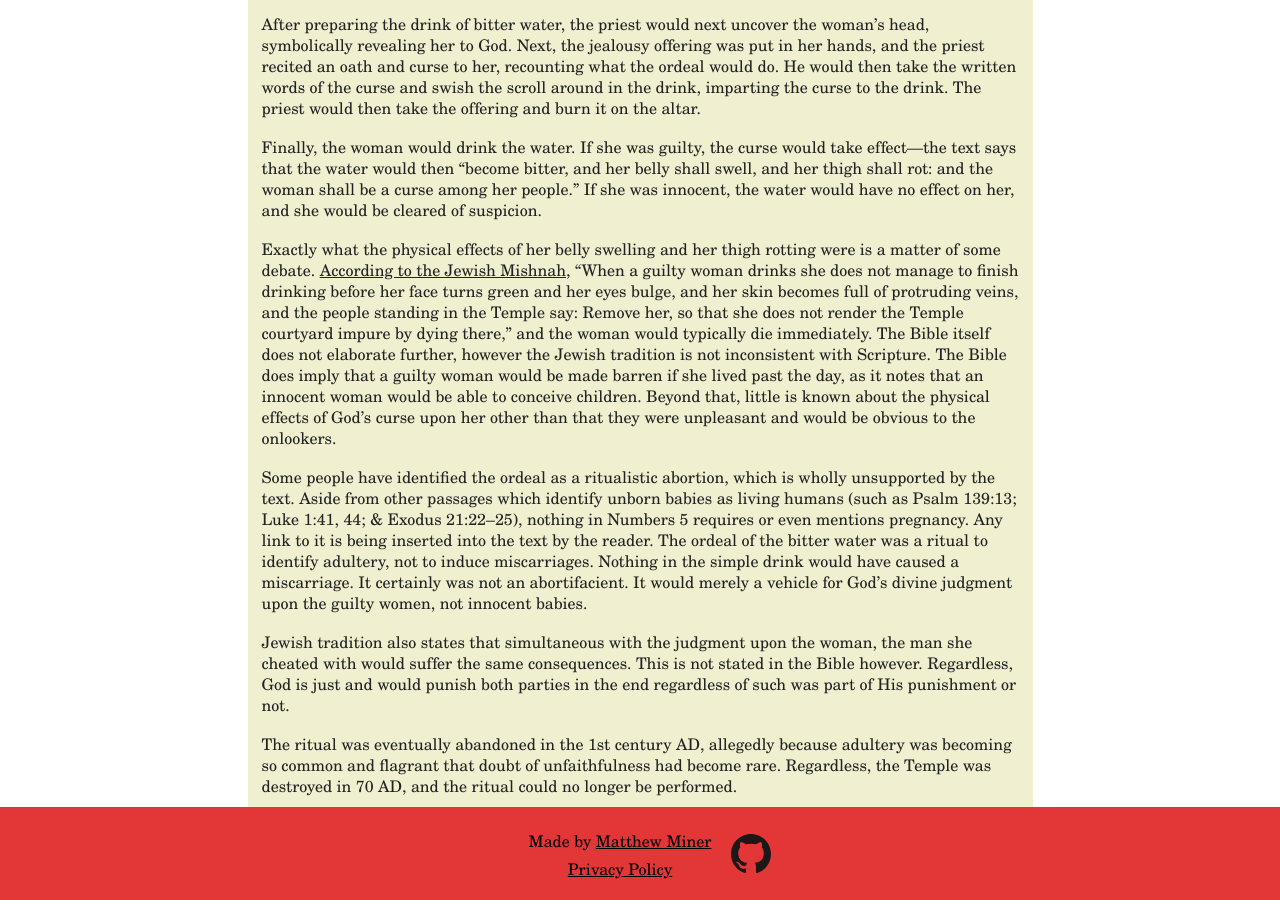
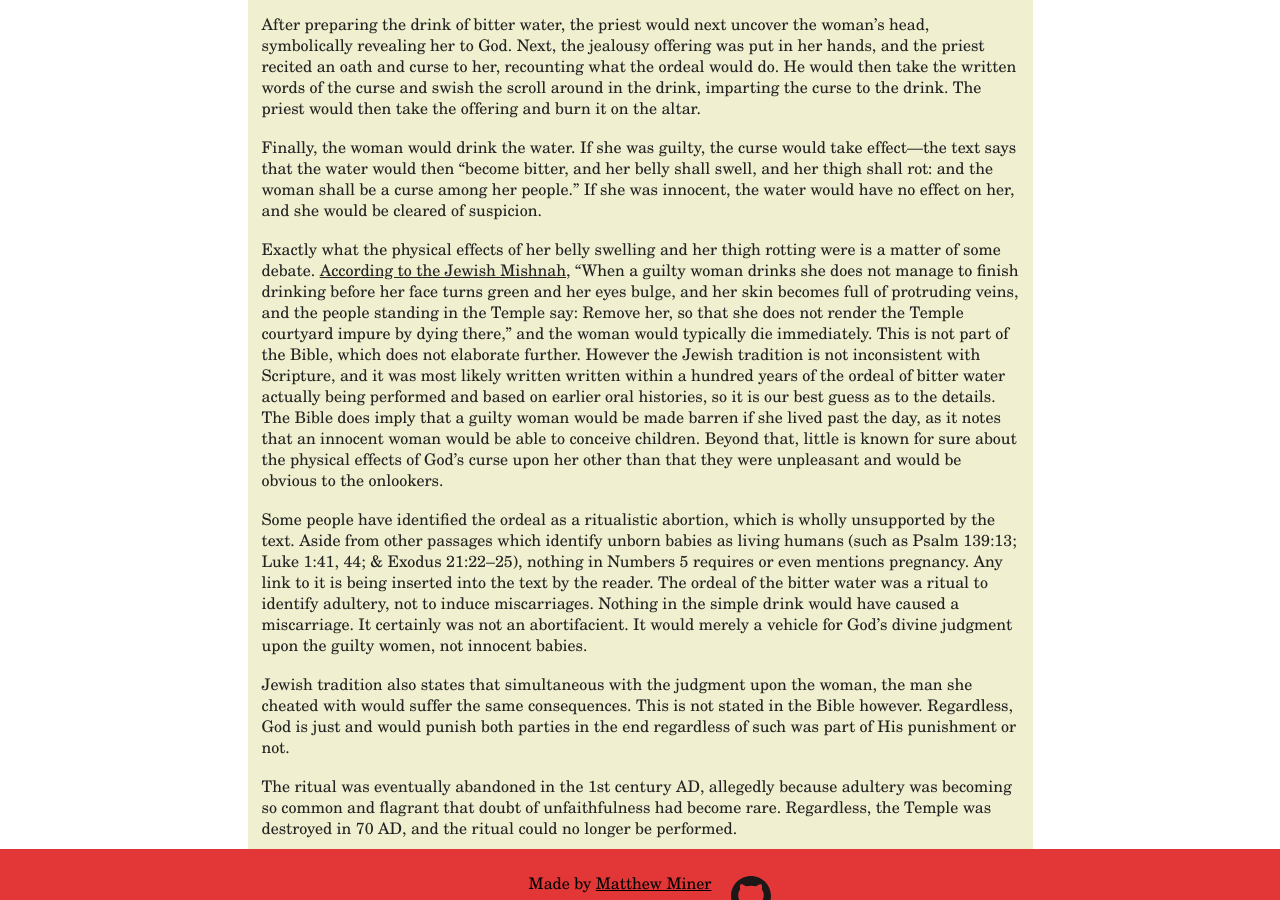
Before and after one commit to mminer237/doctrine-directory, a Jekyll site: the page built from _doctrines/ordeal-of-bitter-water.md, in a window 1280 px wide and 900 px high, scrolled down 601 px. Built offline with Jekyll 4.4.1, drawn with Linux system fonts in a browser that asks for light colours; some web fonts are replaced.

Commit message:
Clarify what the Mishnah is

```diff
--- a/_doctrines/ordeal-of-bitter-water.md
+++ b/_doctrines/ordeal-of-bitter-water.md
@@ -13,7 +13,7 @@ After preparing the drink of bitter water, the priest would next uncover the wom
 
 Finally, the woman would drink the water. If she was guilty, the curse would take effect—the text says that the water would then "become bitter, and her belly shall swell, and her thigh shall rot: and the woman shall be a curse among her people." If she was innocent, the water would have no effect on her, and she would be cleared of suspicion.
 
-Exactly what the physical effects of her belly swelling and her thigh rotting were is a matter of some debate. [According to the Jewish Mishnah](https://www.sefaria.org/Mishnah_Sotah.3.4), "When a guilty woman drinks she does not manage to finish drinking before her face turns green and her eyes bulge, and her skin becomes full of protruding veins, and the people standing in the Temple say: Remove her, so that she does not render the Temple courtyard impure by dying there," and the woman would typically die immediately. The Bible itself does not elaborate further, however the Jewish tradition is not inconsistent with Scripture. The Bible does imply that a guilty woman would be made barren if she lived past the day, as it notes that an innocent woman would be able to conceive children. Beyond that, little is known about the physical effects of God's curse upon her other than that they were unpleasant and would be obvious to the onlookers.
+Exactly what the physical effects of her belly swelling and her thigh rotting were is a matter of some debate. [According to the Jewish Mishnah](https://www.sefaria.org/Mishnah_Sotah.3.4), "When a guilty woman drinks she does not manage to finish drinking before her face turns green and her eyes bulge, and her skin becomes full of protruding veins, and the people standing in the Temple say: Remove her, so that she does not render the Temple courtyard impure by dying there," and the woman would typically die immediately. This is not part of the Bible, which does not elaborate further. However the Jewish tradition is not inconsistent with Scripture, and it was most likely written written within a hundred years of the ordeal of bitter water actually being performed and based on earlier oral histories, so it is our best guess as to the details. The Bible does imply that a guilty woman would be made barren if she lived past the day, as it notes that an innocent woman would be able to conceive children. Beyond that, little is known for sure about the physical effects of God's curse upon her other than that they were unpleasant and would be obvious to the onlookers.
 
 Some people have identified the ordeal as a ritualistic abortion, which is wholly unsupported by the text. Aside from other passages which identify unborn babies as living humans (such as Psalm 139:13; Luke 1:41, 44; & Exodus 21:22–25), nothing in Numbers 5 requires or even mentions pregnancy. Any link to it is being inserted into the text by the reader. The ordeal of the bitter water was a ritual to identify adultery, not to induce miscarriages. Nothing in the simple drink would have caused a miscarriage. It certainly was not an abortifacient. It would merely a vehicle for God's divine judgment upon the guilty women, not innocent babies.
 
```
